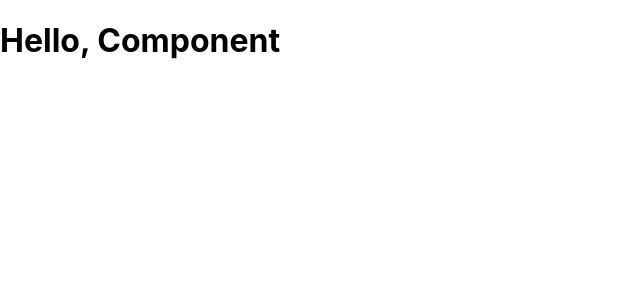
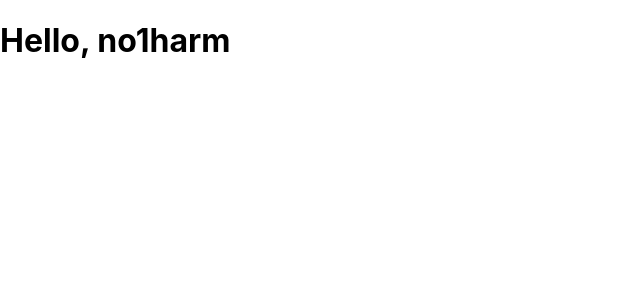
Before and after one commit to no1harm/react-todolist, a React (Create React App) app: page / in a window 1280 px wide. Shown: the top 300 px of the page, without its empty margins (0-640 px from the left). Built offline with nearby package versions, Linux system fonts and the light colour scheme.

Commit message:
props 接受数据

```diff
--- a/src/components/Welcome.js
+++ b/src/components/Welcome.js
@@ -2,7 +2,7 @@ import React, { Component } from 'react';
 
 class Welcome extends Component{
     render(){
-        return <h1>Hello, Component</h1>;
+        return <h1>Hello, {this.props.name}</h1>;
     }
 }
 export default Welcome
--- a/src/index.js
+++ b/src/index.js
@@ -6,7 +6,7 @@ import Welcome from './components/Welcome'
 import * as serviceWorker from './serviceWorker';
 
 ReactDOM.render(
-  <Welcome/>,
+  <Welcome name="no1harm"/>,
   document.getElementById('root')
 )
 
```
